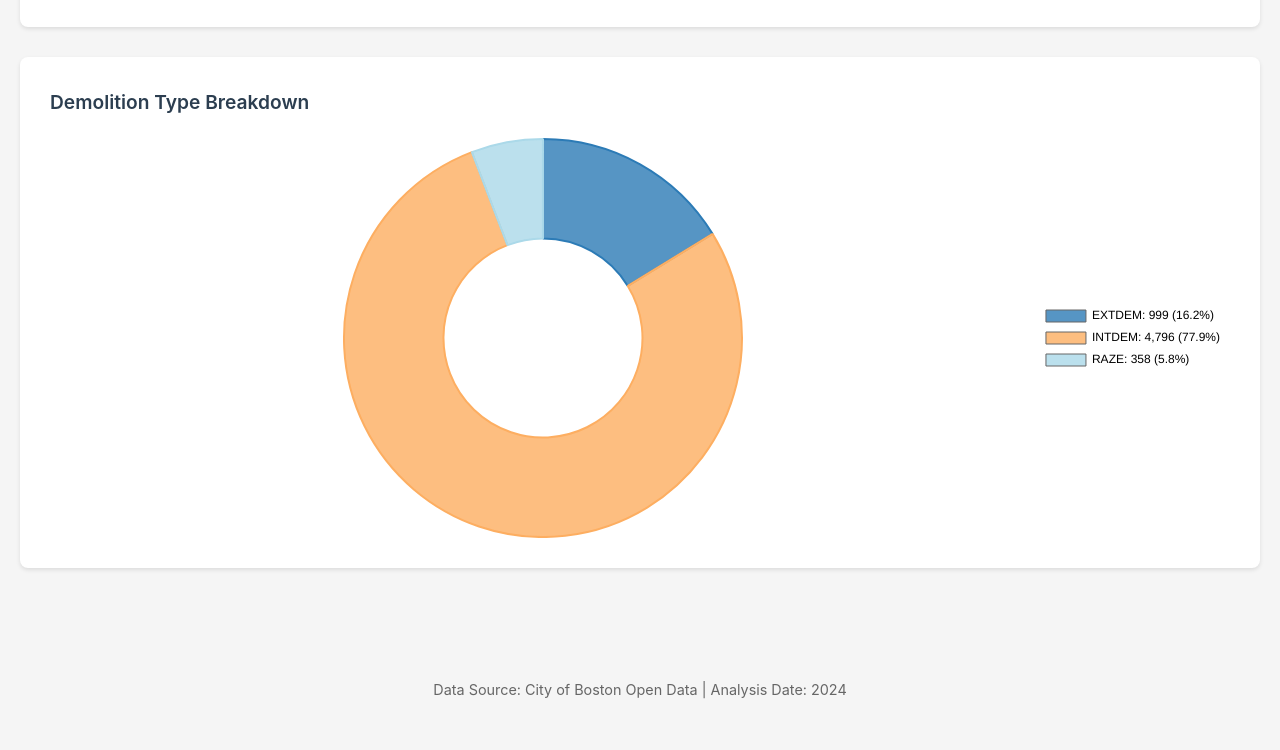
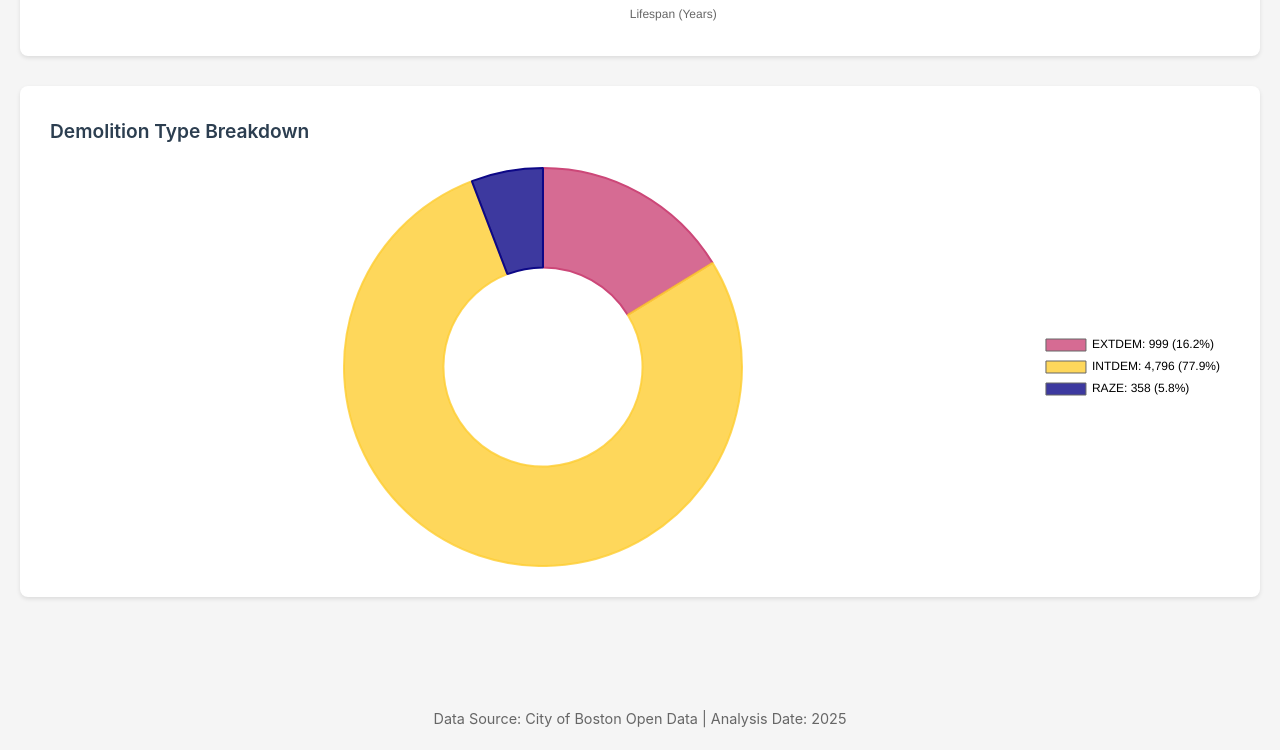
Before and after one commit to samueeelsiu/Lifespan-Boston, a plain HTML site: page index.html in a window 1280 px wide. Shown: the part 1762-2512 px from the top of the page. Before the commit the page ends 2483 px from the top, so only its background shows below. Drawn offline with nearby package versions, Linux system fonts and the light colour scheme.

Commit message:
Add files via upload

```diff
--- a/boston_demolition_data.json
+++ b/boston_demolition_data.json
@@ -573,7 +573,7 @@
     }
   ],
   "metadata": {
-    "generated_date": "2025-08-25T19:40:18.766376",
+    "generated_date": "2025-08-25T21:30:49.718906",
     "total_parcels_analyzed": 6153,
     "year_range": "2009-2025",
     "data_source": "Boston Property Assessment & Building Permits",
--- a/index.html
+++ b/index.html
@@ -4,7 +4,7 @@
     <meta charset="UTF-8">
     <meta name="viewport" content="width=device-width, initial-scale=1.0">
     <title>Boston Building Demolition Analysis</title>
-    <meta name="description" content="Interactive dashboard analyzing Boston building demolitions with colorblind-friendly visualizations">
+    <meta name="description" content="Interactive dashboard analyzing Boston building demolitions with plasma color scheme">
     <script src="https://cdnjs.cloudflare.com/ajax/libs/Chart.js/4.4.0/chart.umd.js"></script>
     <style>
         * {
@@ -224,7 +224,8 @@
                     Building lifespan is calculated by subtracting the construction year from the demolition year.
                     After cleaning (removing records with lifespan less than 1 year), the final dataset contains
                     <span class="stats">6,153 valid building records</span>.
-                    ** Note: While buildings date back to the 1900s, the demolition permit records primarily cover recent years (2009-2025)
+                    <br><br>
+                    <strong>Note:</strong> While buildings date back to the 1900s, the demolition permit records primarily cover recent years (2009-2025)
                 </p>
             </div>
         </div>
@@ -267,7 +268,7 @@
             </div>
 
             <div class="control-group">
-                <button onclick="window.location.reload()">🔄 Reload Page</button>
+                <button onclick="window.location.reload()">Reload Page</button>
             </div>
         </div>
 
@@ -307,32 +308,28 @@
     </div>
 
     <div class="footer">
-        Data Source: City of Boston Open Data | Analysis Date: 2024
+        Data Source: City of Boston Open Data | Analysis Date: 2025
     </div>
 
     <script>
         let currentData = null;
         let charts = {};
 
-        // Color scheme - colorblind-friendly palette (using ColorBrewer)
-        // This palette is accessible for deuteranopia, protanopia, and tritanopia
+        // Color scheme - Plasma palette (dark to light representing intensity)
+        // RAZE (most intensive) -> EXTDEM (middle) -> INTDEM (least intensive)
         const colors = {
-            EXTDEM: 'rgba(44, 123, 182, 0.8)',    // Blue (safe for all types)
-            INTDEM: 'rgba(253, 174, 97, 0.8)',    // Orange (distinguishable from blue)
-            RAZE: 'rgba(171, 217, 233, 0.8)',     // Light Blue (provides contrast)
-            single: 'rgba(44, 123, 182, 0.8)'     // Default blue for single type
+            RAZE: 'rgba(13, 8, 135, 0.8)',        // Dark purple (most intensive)
+            EXTDEM: 'rgba(204, 71, 120, 0.8)',    // Medium magenta/pink (middle)
+            INTDEM: 'rgba(254, 206, 50, 0.8)',   // Bright yellow (least intensive)
+            single: 'rgba(126, 3, 168, 0.8)'      // Default purple for single type
         };
 
         const borderColors = {
-            EXTDEM: 'rgba(44, 123, 182, 1)',
-            INTDEM: 'rgba(253, 174, 97, 1)',
-            RAZE: 'rgba(171, 217, 233, 1)',
-            single: 'rgba(44, 123, 182, 1)'
+            RAZE: 'rgba(13, 8, 135, 1)',
+            EXTDEM: 'rgba(204, 71, 120, 1)',
+            INTDEM: 'rgba(254, 206, 50, 0.8)',
+            single: 'rgba(126, 3, 168, 1)'
         };
-
-        // Alternative colorblind-safe palettes:
-        // Viridis-inspired: ['rgba(68, 1, 84, 0.8)', 'rgba(59, 82, 139, 0.8)', 'rgba(33, 145, 140, 0.8)']
-        // Cividis-inspired: ['rgba(0, 34, 77, 0.8)', 'rgba(92, 107, 116, 0.8)', 'rgba(255, 233, 69, 0.8)']
 
         // Load data from JSON
         async function loadDataFromJSON() {
@@ -518,8 +515,8 @@
             let datasets = [];
 
             if (filter === 'all') {
-                // Stacked view
-                ['EXTDEM', 'INTDEM', 'RAZE'].forEach(type => {
+                // Stacked view - Order from bottom to top: RAZE (most intensive), EXTDEM, INTDEM (least intensive)
+                ['RAZE', 'EXTDEM', 'INTDEM'].forEach(type => {
                     let data = yearlyData.map(d => d[type] || 0);
 
                     if (viewMode === 'percentage') {
@@ -672,7 +669,8 @@
             let datasets = [];
 
             if (filter === 'all') {
-                ['EXTDEM', 'INTDEM', 'RAZE'].forEach(type => {
+                // Order from bottom to top: RAZE (most intensive), EXTDEM, INTDEM (least intensive)
+                ['RAZE', 'EXTDEM', 'INTDEM'].forEach(type => {
                     let data = dataToUse.map(d => d[type] || 0);
 
                     if (viewMode === 'percentage') {
```
